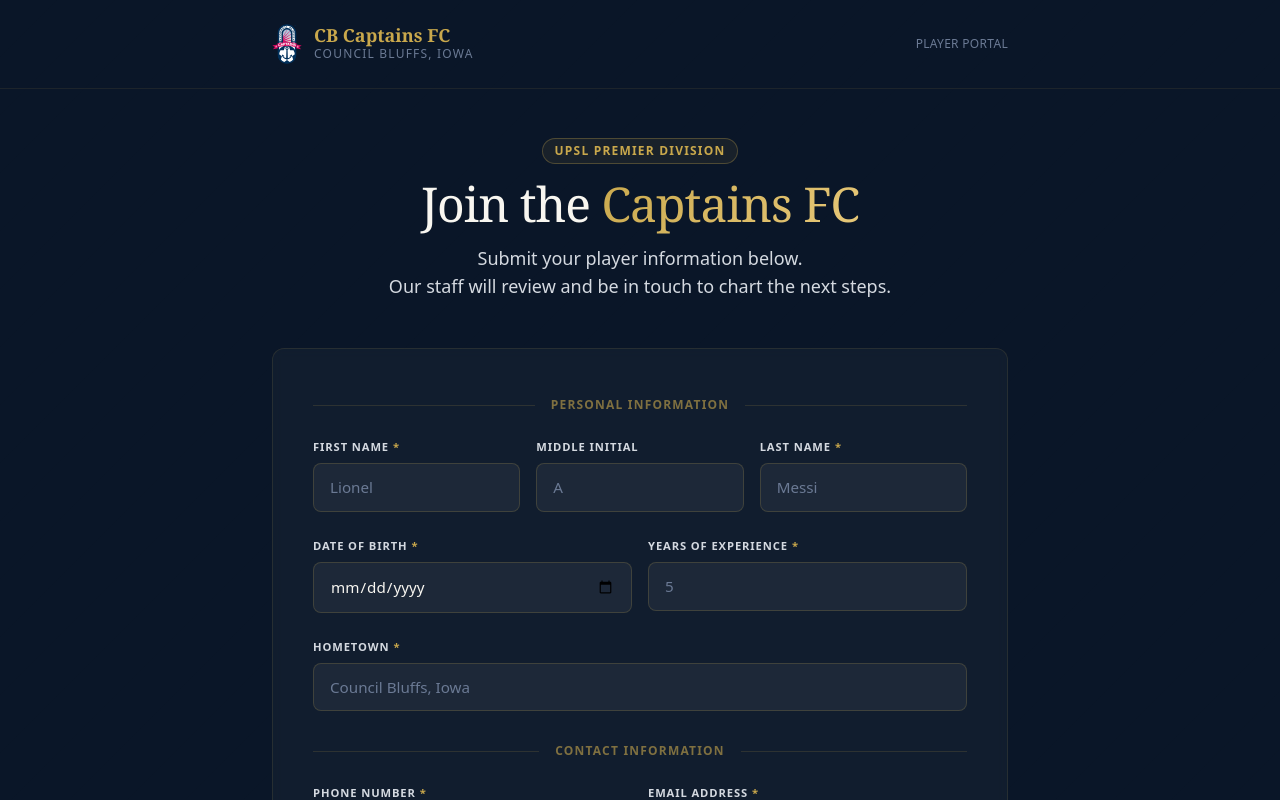
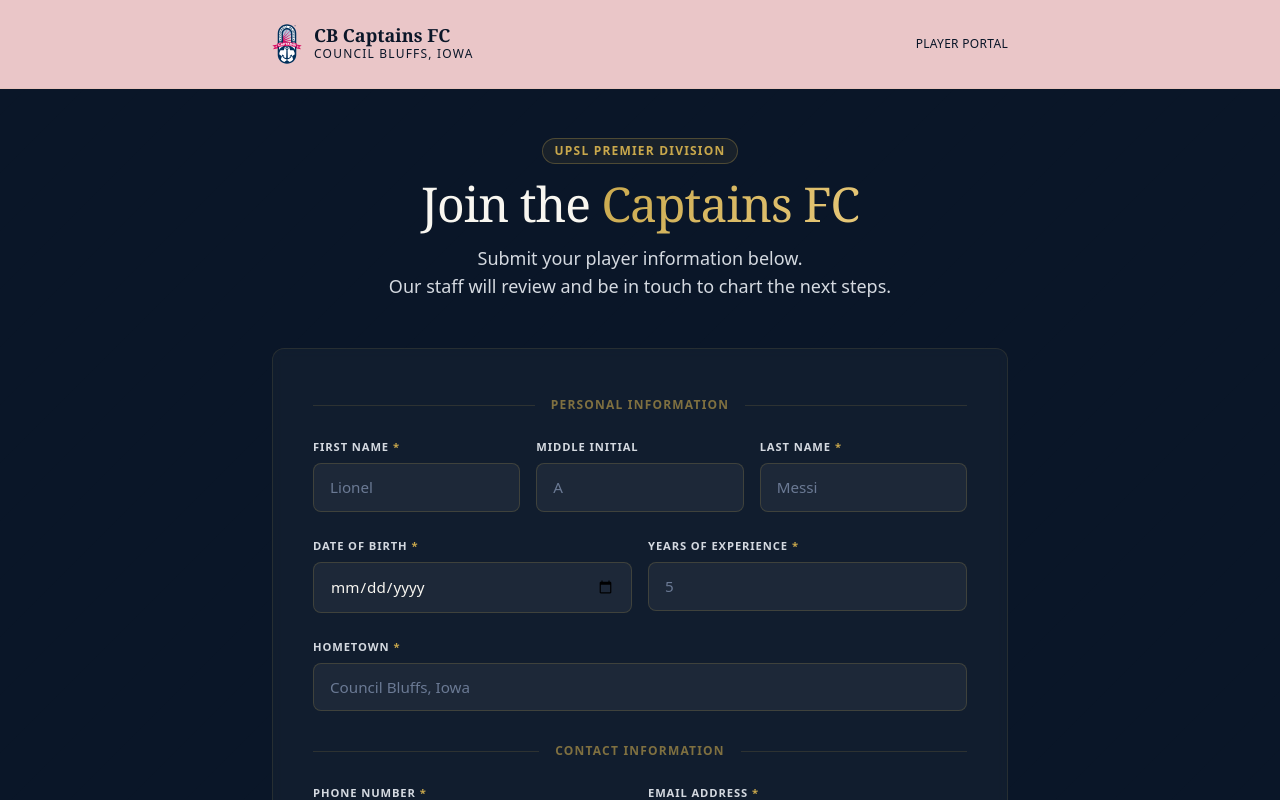
Before and after one commit to cbcfccreativedirector/captains-portal, a Next.js app in the folder Desktop/captains-portal/: page /join in a window 1280 px wide. Shown: the top 800 px of the page. Built offline with nearby package versions, Linux system fonts and the light colour scheme.

Commit message:
Pink header on join page

```diff
--- a/Desktop/captains-portal/src/app/join/page.tsx
+++ b/Desktop/captains-portal/src/app/join/page.tsx
@@ -123,20 +123,21 @@ export default function JoinPage() {
       />
 
       {/* ── Header ── */}
-      <header className="relative border-b border-captain-gold/10">
+      <header className="relative border-b border-captain-gold/10"
+style={{ background: '#eac6c8' }}>
         <div className="max-w-3xl mx-auto px-4 py-6 flex items-center justify-between">
           <a href="https://www.captainsfc.com" className="flex items-center gap-3 group">
             <span className="text-2xl"><img src="/logo.svg" alt="CB Captains FC" className="h-10 w-auto" /></span>
             <div>
-              <div className="text-captain-gold font-display font-bold text-lg leading-none">
+              <div className="text-captain-navy font-display font-bold text-lg leading-none">
                 CB Captains FC
               </div>
-              <div className="text-captain-anchor text-xs tracking-widest uppercase mt-0.5">
+              <div className="text-captain-navy text-xs tracking-widest uppercase mt-0.5">
                 Council Bluffs, Iowa
               </div>
             </div>
           </a>
-          <div className="text-captain-anchor text-xs tracking-wide uppercase hidden sm:block">
+          <div className="text-captain-navy text-xs tracking-wide uppercase hidden sm:block">
             Player Portal
           </div>
         </div>
```
